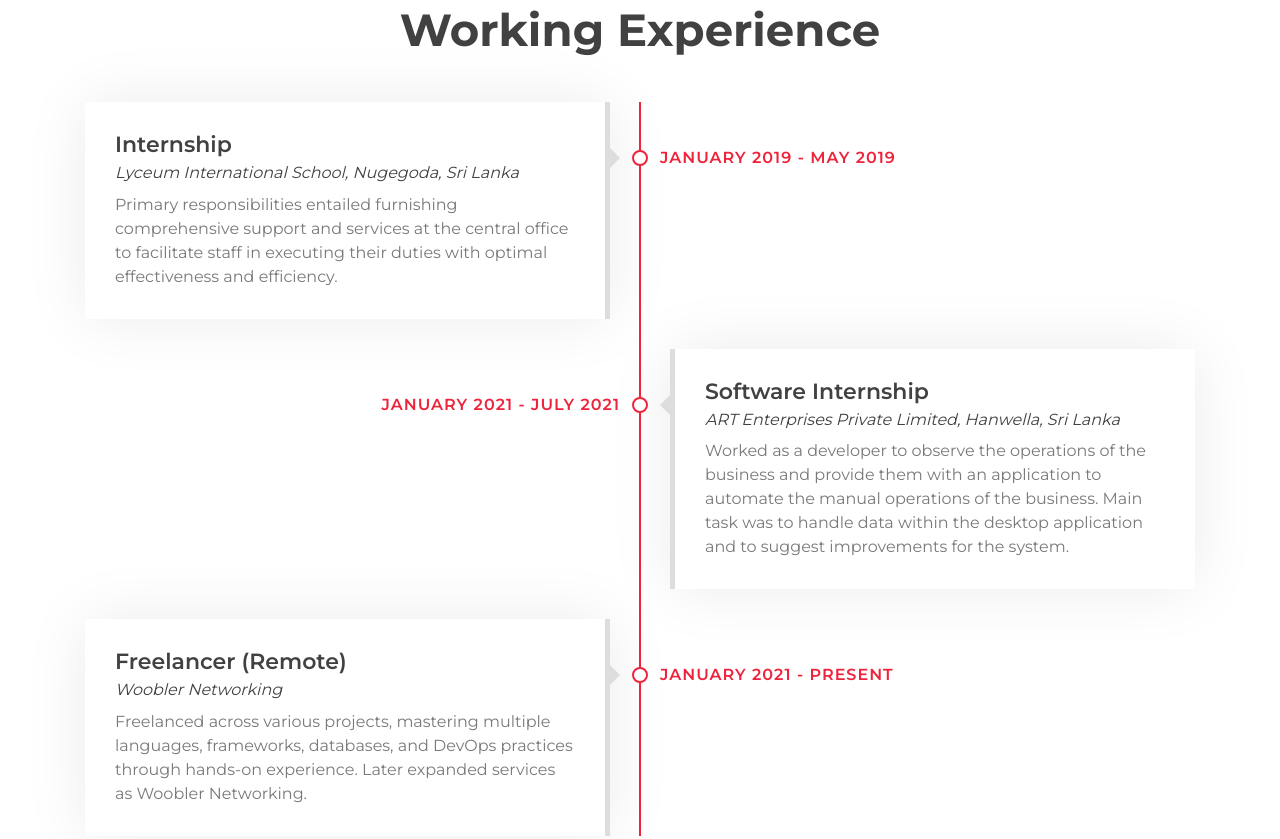
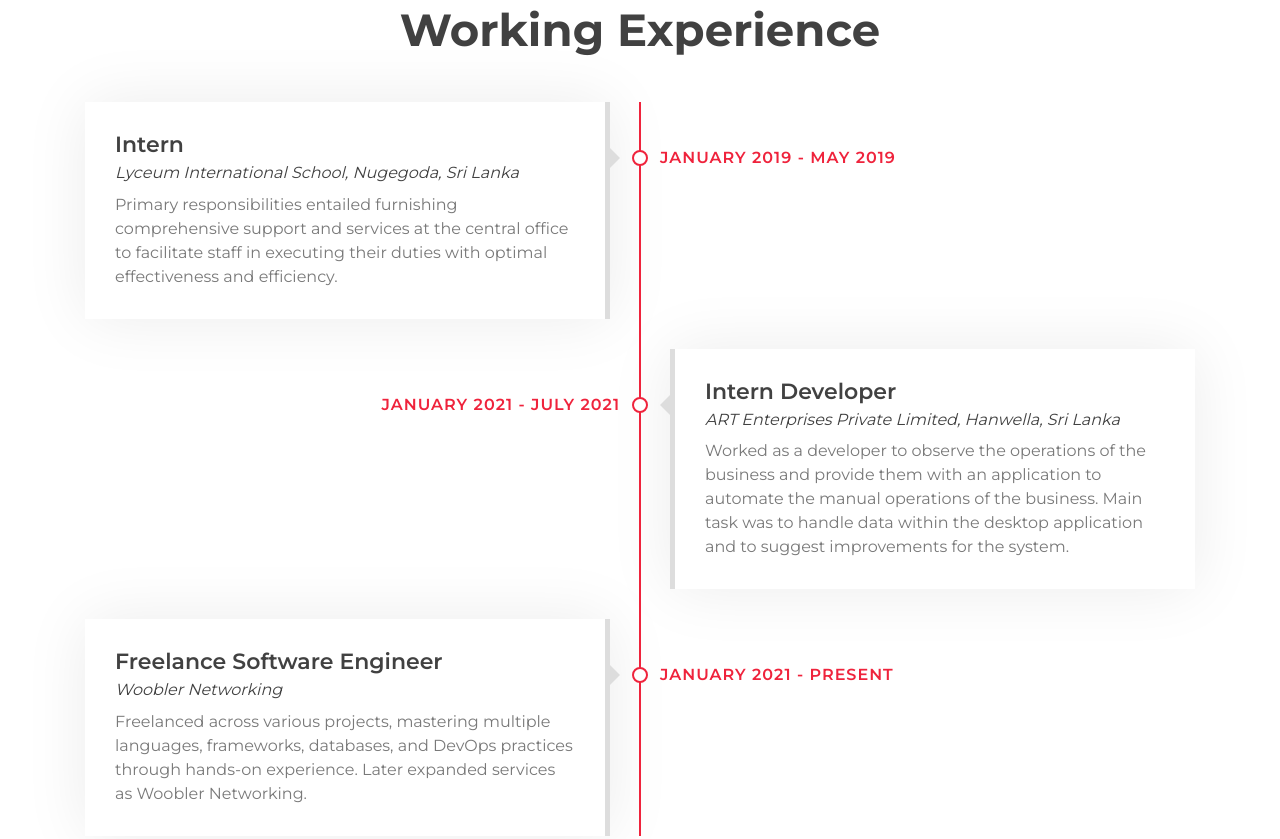
Before and after one commit to thenura442/thenura442.github.io, a plain HTML site: page index.html in a window 1280 px wide. Shown: the part 2495-3334 px from the top of the page. Drawn offline with nearby package versions, Linux system fonts and the light colour scheme.

Commit message:
Update v1.4

```diff
--- a/index.html
+++ b/index.html
@@ -281,7 +281,7 @@
                     <div class="timeline-item left wow slideInLeft" data-wow-delay="0.1s">
                         <div class="timeline-text">
                             <div class="timeline-date">January 2019 - May 2019</div>
-                            <h2>Internship</h2>
+                            <h2>Intern</h2>
                             <h4>Lyceum International School, Nugegoda, Sri Lanka</h4>
                             <p>
                                 Primary responsibilities entailed furnishing comprehensive support and services at the central office to facilitate staff in executing their duties with optimal effectiveness and efficiency.
@@ -291,7 +291,7 @@
                     <div class="timeline-item right wow slideInRight" data-wow-delay="0.1s">
                         <div class="timeline-text">
                             <div class="timeline-date">January 2021 - July 2021</div>
-                            <h2>Software Internship</h2>
+                            <h2>Intern Developer</h2>
                             <h4>ART Enterprises Private Limited, Hanwella, Sri Lanka</h4>
                             <p>
                                 Worked as a developer to observe the operations of the business and provide them with an application to automate the manual operations of the business. Main task was to handle data within the desktop application and to suggest improvements for the system.
@@ -301,7 +301,7 @@
                     <div class="timeline-item left wow slideInLeft" data-wow-delay="0.1s">
                         <div class="timeline-text">
                             <div class="timeline-date">January 2021 - Present</div>
-                            <h2>Freelancer (Remote)</h2>
+                            <h2>Freelance Software Engineer</h2>
                             <h4>Woobler Networking</h4>
                             <p>
                                 Freelanced across various projects, mastering multiple languages, frameworks, databases, and DevOps practices through hands-on experience. Later expanded services as Woobler Networking.
@@ -357,7 +357,7 @@
                         <div class="timeline-text">
                             <div class="timeline-date">2020 - 2023</div>
                             <h2>BSc (Hons) Software Engineering</h2>
-                            <h4>Lyceum International School, Nugegoda, Sri Lanka</h4>
+                            <h4>University of Plymouth, UK <br> (Graduated at NSBM University, Sri Lanka)</h4>
                         </div>
                     </div>
                 </div>
```
Also changed, not shown: 1 other file.
